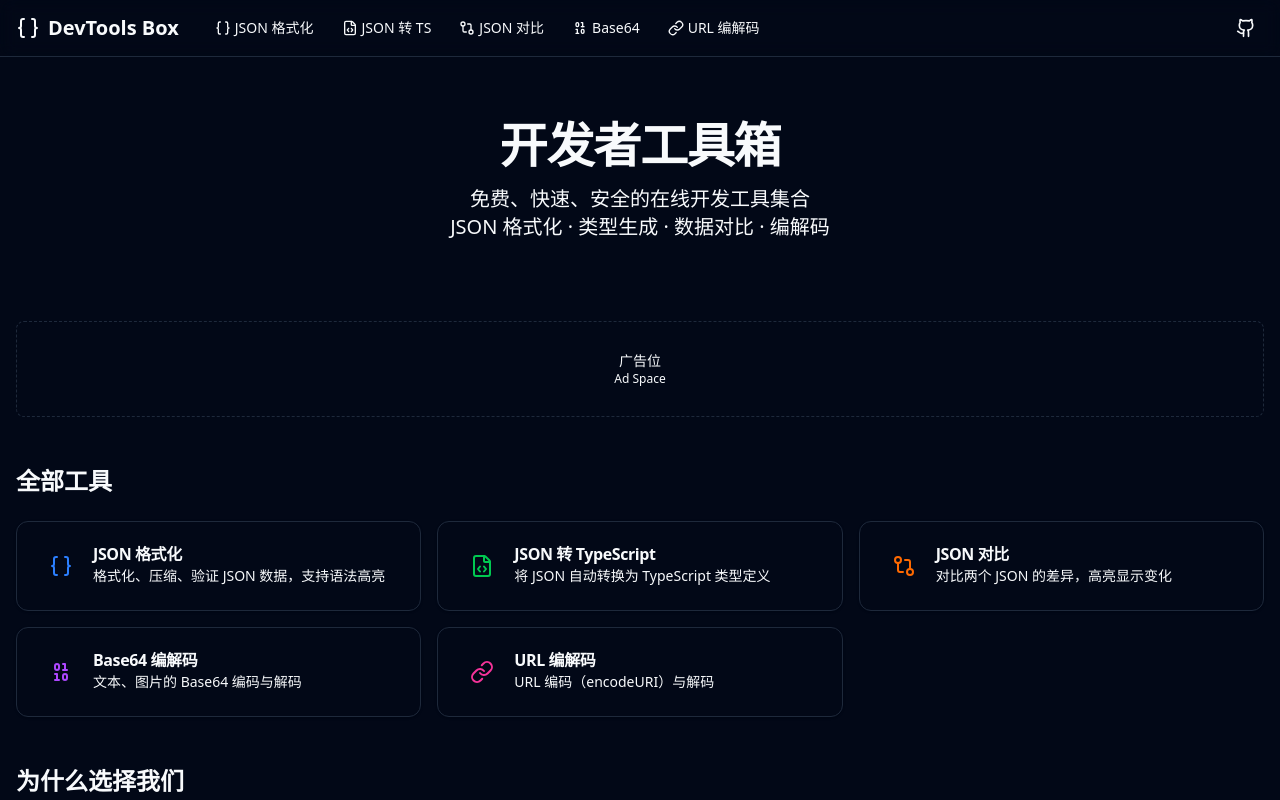
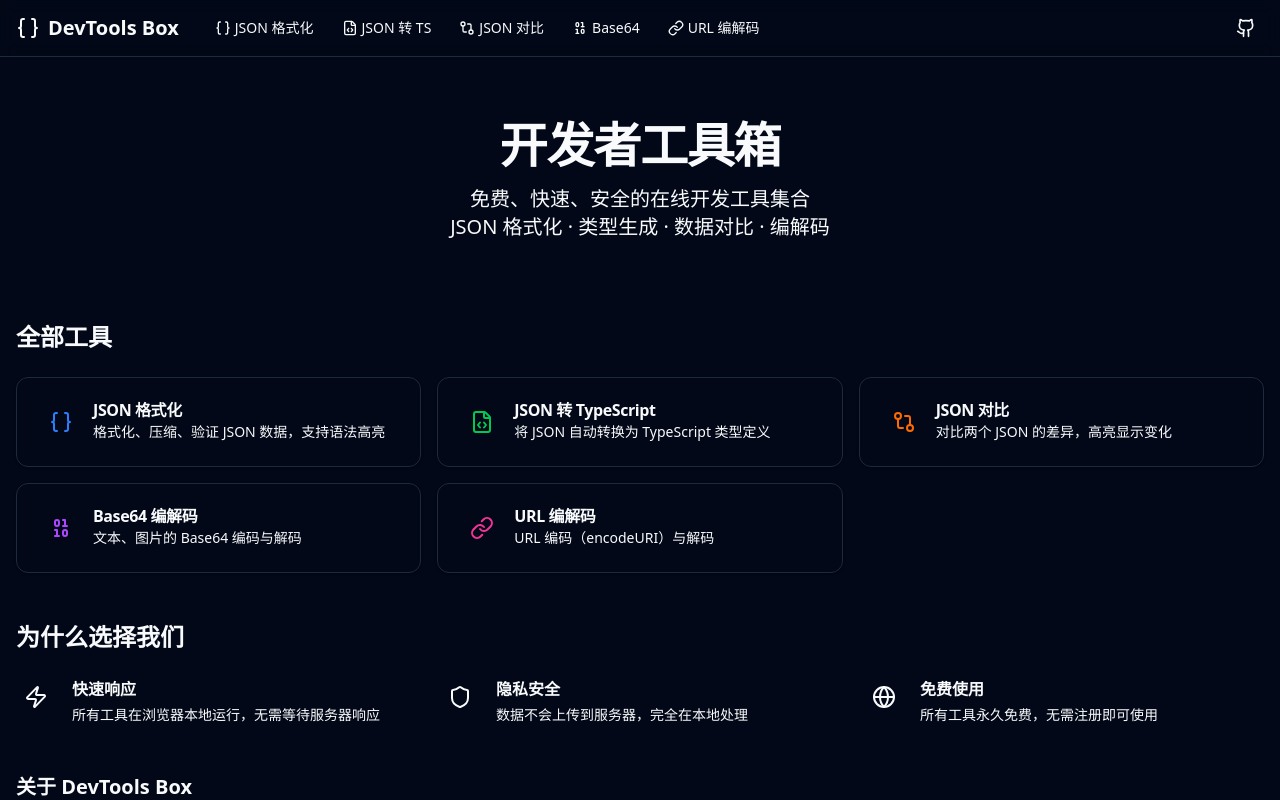
Before and after one commit to 42kami/devtools-box, a Next.js app: page / in a window 1280 px wide. Shown: the top 800 px of the page. Built offline with nearby package versions, Linux system fonts and the light colour scheme.

Commit message:
Configure AdSense ad unit 9559612971

```diff
--- a/src/components/ad-banner.tsx
+++ b/src/components/ad-banner.tsx
@@ -2,56 +2,27 @@
 
 import { useEffect } from "react"
 
-interface AdBannerProps {
-  slot?: "horizontal" | "vertical" | "square"
-  adSlot?: string  // Google AdSense 广告单元ID
-}
+// 广告单元ID - devtools-banner
+const AD_SLOT_ID = "9559612971"
 
-export function AdBanner({ slot = "horizontal", adSlot }: AdBannerProps) {
-  const sizeConfig = {
-    horizontal: { width: "100%", height: "90px" },
-    vertical: { width: "160px", height: "600px" },
-    square: { width: "300px", height: "250px" },
-  }
-
+export function AdBanner({ slot = "horizontal" }: { slot?: "horizontal" | "vertical" | "square" }) {
   useEffect(() => {
-    if (adSlot) {
     try {
       // @ts-ignore
       (window.adsbygoogle = window.adsbygoogle || []).push({})
     } catch (e) {
       console.error("AdSense error:", e)
     }
-    }
-  }, [adSlot])
+  }, [])
 
-  // 如果没有配置广告单元ID，显示占位符
-  if (!adSlot) {
   return (
-      <div
-        className={`${slot === "horizontal" ? "h-24 w-full" : slot === "vertical" ? "h-[600px] w-[160px]" : "h-[250px] w-[300px]"} bg-muted/50 rounded-lg border border-dashed border-muted-foreground/25 flex items-center justify-center`}
-      >
-        <div className="text-center text-muted-foreground text-sm">
-          <p>广告位</p>
-          <p className="text-xs">Ad Space</p>
-        </div>
-      </div>
-    )
-  }
-
-  // 真正的 AdSense 广告
-  return (
-    <div className="ad-container">
+    <div className="ad-container my-4">
       <ins
         className="adsbygoogle"
-        style={{
-          display: "block",
-          width: sizeConfig[slot].width,
-          height: sizeConfig[slot].height,
-        }}
+        style={{ display: "block" }}
         data-ad-client="ca-pub-2590693054180835"
-        data-ad-slot={adSlot}
-        data-ad-format={slot === "horizontal" ? "horizontal" : "auto"}
+        data-ad-slot={AD_SLOT_ID}
+        data-ad-format="auto"
         data-full-width-responsive="true"
       />
     </div>
```
Lines whose indentation alone changed are shown as unchanged.
